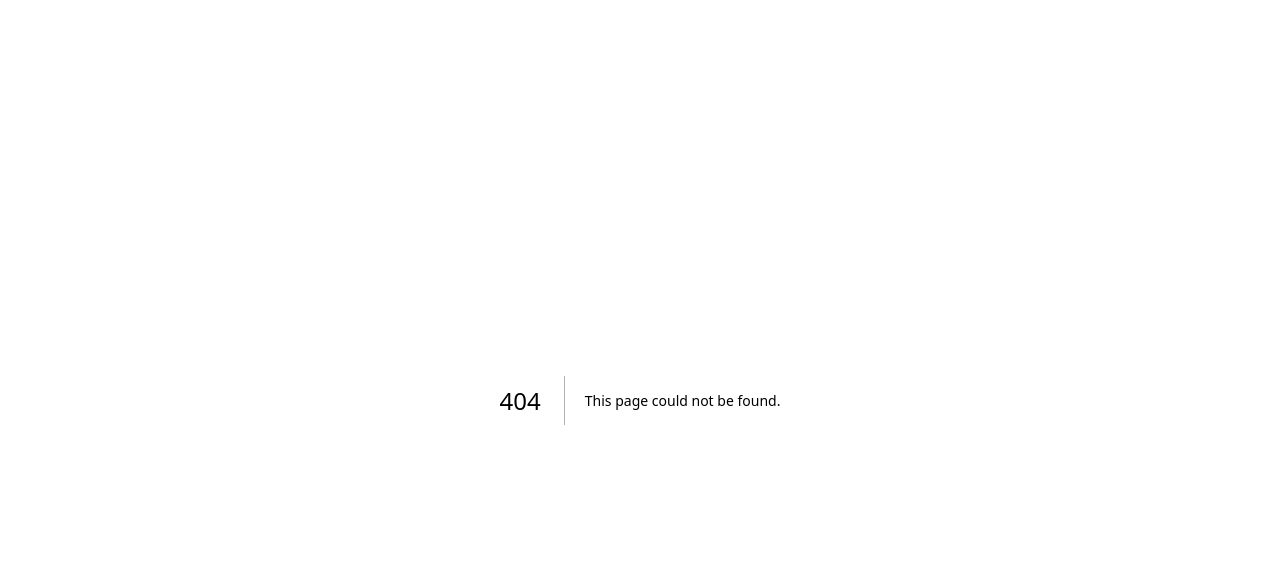
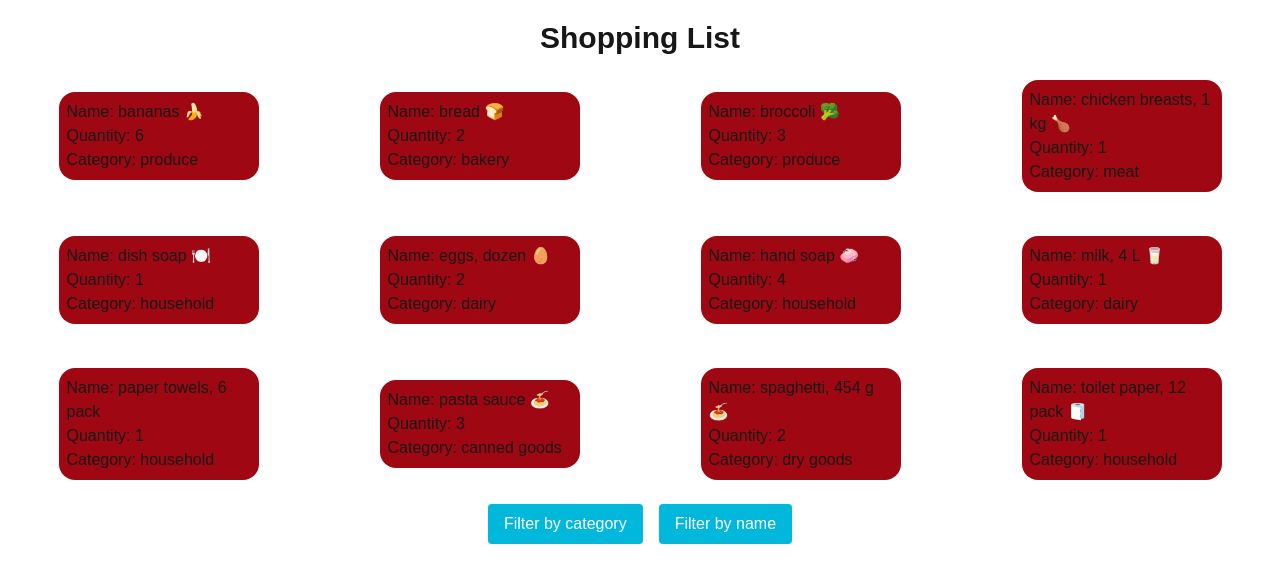
Before and after one commit to Pedro-GT/cprg306-assignments, a Next.js app: page /week-6 in a window 1280 px wide. Before the commit this address had no page. Shown: the top 582 px of the page. Built offline with nearby package versions, Linux system fonts and the light colour scheme.

Commit message:
week-6 done

```diff
--- a/app/page.js
+++ b/app/page.js
@@ -13,6 +13,7 @@ export default function Home() {
         <li className={linkStyle}><Link href={'./week-3'}>Week 3</Link></li>
         <li className={linkStyle}><Link href={'./week-4'}>Week 4</Link></li>
         <li className={linkStyle}><Link href={'./week-5'}>Week 5</Link></li>
+        <li className={linkStyle}><Link href={'./week-6'}>Week 6</Link></li>
       </ul>
     </main>
   );
--- /dev/null
+++ b/app/week-6/item-list.js
@@ -0,0 +1,34 @@
+'use client';
+import Item from "./item";
+import { use, useState } from "react";
+import shopItems from "./item.json";
+
+export default function ItemList() {
+
+let items = shopItems
+
+const [sortBy, setSortBy] = useState("name");
+let sortedItems = items.sort((a, b) => a[sortBy].localeCompare(b[sortBy]));
+
+const handleSort = (sortBy) => {
+    setSortBy(sortBy);
+}
+
+return(
+
+    <main className="  grid grid-cols-4 gap-1 justify-items-center items-center mt-5">
+
+        <h1 className="text-3xl font-bold text-center col-span-4">Shopping List</h1>
+        {sortedItems.map((item) => (
+            <Item key={item.id} item={item} />
+        ))}
+        <div className="col-span-4 flex justify-center gap-4 mb-4">
+          <button className="px-4 py-2 bg-cyan-500 hover:bg-cyan-600 text-white rounded" onClick={e => handleSort("category")}>Filter by category</button>
+          <button className="px-4 py-2 bg-cyan-500 hover:bg-cyan-600 text-white rounded" onClick={e => handleSort("name")}>Filter by name</button>
+        </div>
+    </main>
+
+);
+
+
+}
--- /dev/null
+++ b/app/week-6/item.js
@@ -0,0 +1,14 @@
+export default function Item({item}) {
+
+return(
+
+    <main className=" bg-red-800 m-5 p-2 w-50 rounded-2xl ">
+        <h2>Name: {item.name}</h2>
+        <p>Quantity: {item.quantity}</p>
+        <p>Category: {item.category}</p>
+    </main>
+
+);
+
+
+}
--- /dev/null
+++ b/app/week-6/item.json
@@ -0,0 +1,74 @@
+[
+  {
+    "id": "1h2GJKH12gkHG31h1H",
+    "name": "milk, 4 L 🥛",
+    "quantity": 1,
+    "category": "dairy"
+  },
+  {
+    "id": "2KJH3k2j3H1k2J3K1H",
+    "name": "bread 🍞",
+    "quantity": 2,
+    "category": "bakery"
+  },
+  {
+    "id": "3h2KJH3k2j3H1k2J3",
+    "name": "eggs, dozen 🥚",
+    "quantity": 2,
+    "category": "dairy"
+  },
+  {
+    "id": "4k2J3K1H2GJKH12gk",
+    "name": "bananas 🍌",
+    "quantity": 6,
+    "category": "produce"
+  },
+  {
+    "id": "5H1h1H2KJH3k2j3H",
+    "name": "broccoli 🥦",
+    "quantity": 3,
+    "category": "produce"
+  },
+  {
+    "id": "6H1k2J3K1H2GJKH1",
+    "name": "chicken breasts, 1 kg 🍗",
+    "quantity": 1,
+    "category": "meat"
+  },
+  {
+    "id": "7gkHG31h1H2KJH3k",
+    "name": "pasta sauce 🍝",
+    "quantity": 3,
+    "category": "canned goods"
+  },
+  {
+    "id": "8j3H1k2J3K1H2GJK",
+    "name": "spaghetti, 454 g 🍝",
+    "quantity": 2,
+    "category": "dry goods"
+  },
+  {
+    "id": "9H12gkHG31h1H2KJ",
+    "name": "toilet paper, 12 pack 🧻",
+    "quantity": 1,
+    "category": "household"
+  },
+  {
+    "id": "10H3k2j3H1k2J3K1",
+    "name": "paper towels, 6 pack",
+    "quantity": 1,
+    "category": "household"
+  },
+  {
+    "id": "11k2J3K1H2GJKH12",
+    "name": "dish soap 🍽️",
+    "quantity": 1,
+    "category": "household"
+  },
+  {
+    "id": "12GJKH12gkHG31h1",
+    "name": "hand soap 🧼",
+    "quantity": 4,
+    "category": "household"
+  }
+]
--- /dev/null
+++ b/app/week-6/page.js
@@ -0,0 +1,14 @@
+import ItemList from "./item-list";
+
+export default function Page() {
+
+return(
+
+    <main>
+        <ItemList />
+    </main>
+
+);
+
+
+}
```
